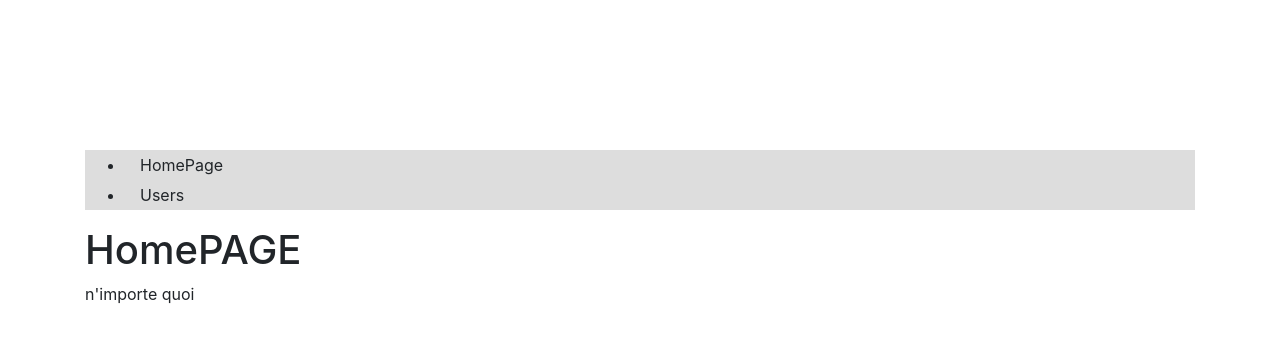
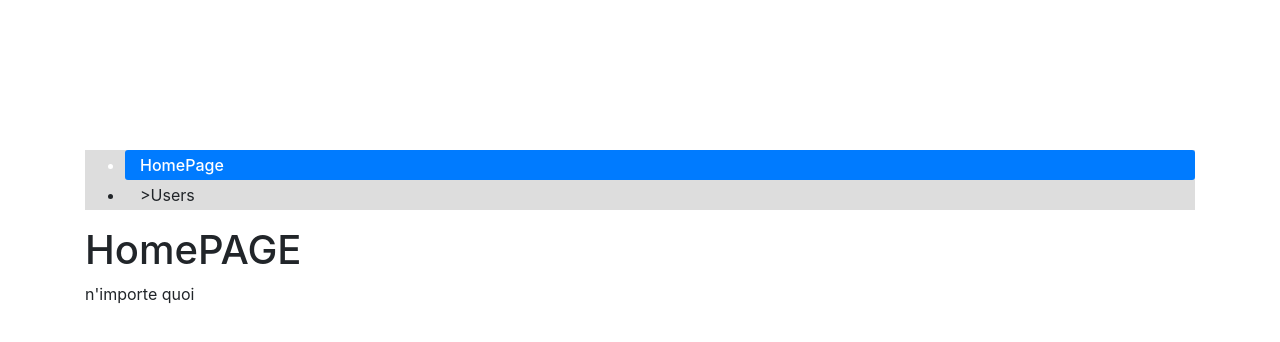
Before and after one commit to m-hamma/exmpleDirective, an Angular app: page / in a window 1280 px wide. Shown: the top 342 px of the page. Built offline with nearby package versions, Linux system fonts and the light colour scheme.

Commit message:
routerlinkactive exemple

```diff
--- a/src/app/app.component.html
+++ b/src/app/app.component.html
@@ -1,8 +1,8 @@
 <div class="container d-flex flex-column" style="padding-top:150px;">
   <nav>
     <ul>
-      <li routerLink="/">HomePage</li>
-      <li routerLink="/users">Users</li>
+      <li routerLink="/" routerLinkActive="active" [routerLinkActiveOptions]="{exact:true}">HomePage</li>
+      <li routerLink="/users" routerLinkActive="active">>Users</li>
     </ul>
   </nav>
   <div>
--- a/src/styles.scss
+++ b/src/styles.scss
@@ -1 +1,7 @@
 /* You can add global styles to this file, and also import other style files */
+.active {
+background:var(--primary);
+border-radius:3px;
+color:white;
+font-weight:500;
+}
```
